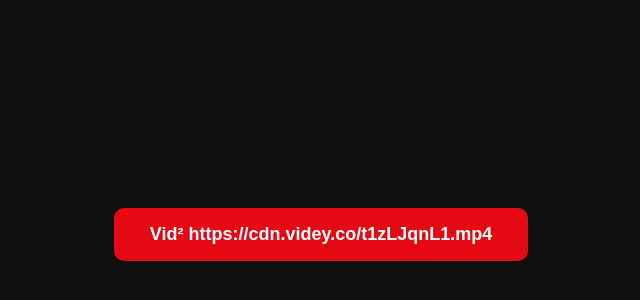
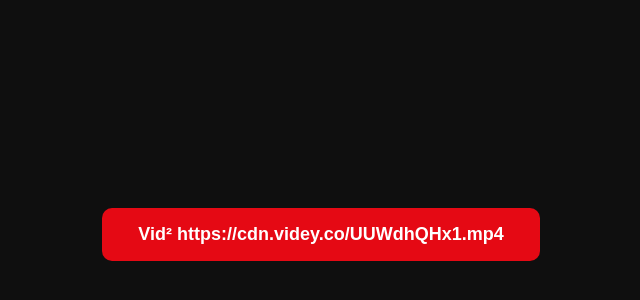
Before and after one commit to clicktowatch/UUWdhQHx1--cdn-alt2, a plain HTML site: page index.html in a window 1280 px wide. Shown: the part 166-466 px from the top of the page, without its empty margins (319-959 px from the left). Drawn offline with Linux system fonts and the light colour scheme.

Commit message:
Update title and video link in index.html

```diff
--- a/index.html
+++ b/index.html
@@ -2,7 +2,7 @@
 <html>
 <head>
 <meta name="viewport" content="width=device-width, initial-scale=1.0">
-<title>ALT2 - Aunties surprise visit brought a moment to remember 😱✨</title>
+<title>ALT2 - When Auntie Steps In, Things Get Interesting 🤭😲</title>
 
 <style>
 body{
@@ -30,8 +30,8 @@ body{
 
 <body>
 
-<a href="https://cdn.videy.co/t1zLJqnL1.mp4" class="btn">
-Vid² https://cdn.videy.co/t1zLJqnL1.mp4
+<a href="https://t.co/o7SqHvE24P" class="btn">
+Vid² https://cdn.videy.co/UUWdhQHx1.mp4
 </a>
 
 </body>
```
